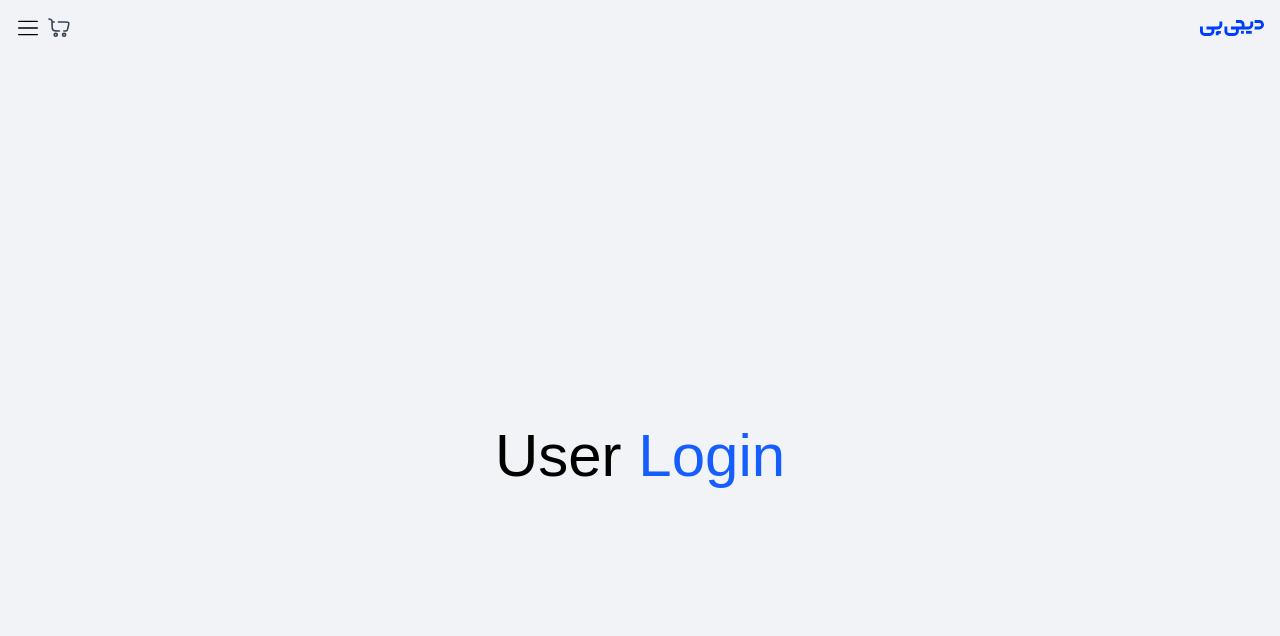
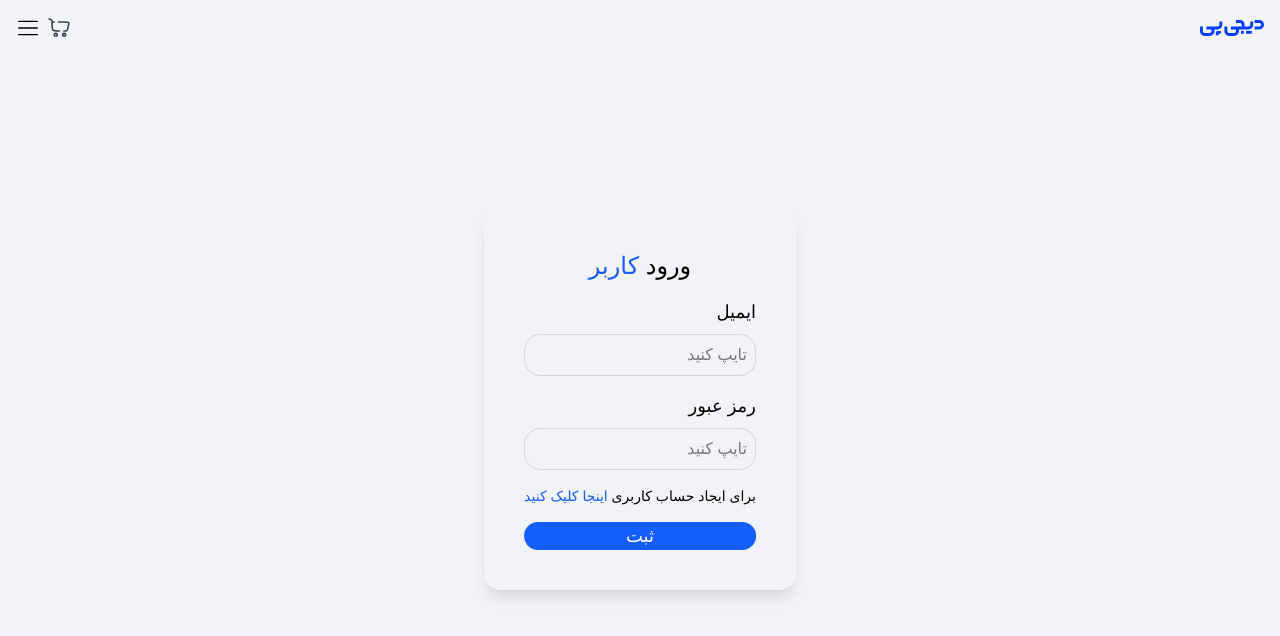
Before and after one commit to elmira1385/digipay, a Next.js app: page /loginandregester in a window 1280 px wide. Shown: the top 636 px of the page. Built offline with nearby package versions, Linux system fonts and the light colour scheme; a web font is replaced by a local one.

Commit message:
some things are added

```diff
--- a/package.json
+++ b/package.json
@@ -18,6 +18,7 @@
     "next": "16.1.6",
     "react": "19.2.3",
     "react-dom": "19.2.3",
+    "react-hook-form": "^7.76.1",
     "react-i18next": "^16.5.4",
     "react-redux": "^9.2.0",
     "swiper": "^12.1.2",
--- a/src/app/globals.css
+++ b/src/app/globals.css
@@ -1,4 +1,3 @@
-
 @import "tailwindcss";
 
 @font-face {
@@ -68,7 +67,6 @@ background-color: #f2f3f6;
   align-items: center;
 }
 
-
 .ss01 {
   -moz-font-feature-settings: "ss01";
   -webkit-font-feature-settings: "ss01";
--- a/src/app/layout.tsx
+++ b/src/app/layout.tsx
@@ -17,8 +17,7 @@ const geistMono = Geist_Mono({
 });
 
 export const metadata: Metadata = {
-  title: "Create Next App",
-  description: "Generated by create next app",
+  title: "digipay",
 };
 
 export default function RootLayout({
--- a/src/app/loginandregester/UI/loginorregister.tsx
+++ b/src/app/loginandregester/UI/loginorregister.tsx
@@ -1,14 +1,55 @@
-import React from 'react'
+"use client";
+import { useState } from "react";
+import { useTranslation } from "react-i18next";
 
 const Loginorregister = () => {
+ const[isLoginOpen,setIsLoginOpen]= useState(true)
+  const { t } = useTranslation();
   return (
-    <div className='flex  justify-center items-center h-full'>
-        <div className='flex flex-col p-4 '>
-            <p className='text-6xl'>User <span className='text-blue-600'>Login</span></p>
+    <div className="flex justify-center items-center fixed top-1/2 left-1/2 -translate-1/2">
+      {isLoginOpen?<div className="flex flex-col  p-10 shadow-lg shadow-black/10 rounded-2xl justify-center items-center gap-4">
+        <p className="text-2xl">
+          {t("loginOrRegister.login")} <span className="text-blue-600">{t("loginOrRegister.user")}</span>
+        </p>
+        <form className="flex flex-col gap-4" action="">
+          <div className="flex flex-col gap-2">
+            <label className="text-lg">{t("loginOrRegister.email")}</label>
+            <input className="outline-none border border-gray-300 p-2 rounded-2xl" placeholder={t("loginOrRegister.typeHere")} type="text" />
+          </div>
+          <div className="flex flex-col gap-2">
+            <label className="text-lg">{t("loginOrRegister.password")}</label>
+            <input className="outline-none border border-gray-300 p-2 rounded-2xl" placeholder={t("loginOrRegister.typeHere")} type="text" />
+          </div>
+          <p className="text-sm">{t("loginOrRegister.createANewAccount")} <span onClick={()=>{
+            setIsLoginOpen(false)
+          }} className="text-blue-600 ">{t("loginOrRegister.clickHere")}</span></p>
+          <button className="bg-blue-600 rounded-2xl text-white text-lg ">{t("loginOrRegister.submit")}</button>
+        </form>
+      </div>:<div className="flex flex-col p-6 shadow-lg shadow-black/10 rounded-2xl justify-center items-center gap-4">
+        <p className="text-2xl">
+          {t("loginOrRegister.register")} <span className="text-blue-600">{t("loginOrRegister.user")}</span>
+        </p>
+        <form className="flex flex-col gap-4" action="">
+          <div className="flex flex-col gap-2">
+            <label className="text-lg">{t("loginOrRegister.name")}</label>
+            <input className="outline-none border border-gray-300 p-2 rounded-2xl" placeholder={t("loginOrRegister.typeHere")} type="text" />
+          </div>
+          <div className="flex flex-col gap-2">
+            <label className="text-lg">{t("loginOrRegister.email")}</label>
+            <input className="outline-none border border-gray-300 p-2 rounded-2xl" placeholder={t("loginOrRegister.typeHere")} type="text" />
+          </div>
+          <div className="flex flex-col gap-2">
+            <label className="text-lg">{t("loginOrRegister.password")}</label>
+            <input className="outline-none border border-gray-300 p-2 rounded-2xl" placeholder={t("loginOrRegister.typeHere")} type="text" />
+          </div>
+          <p className="text-sm">{t("loginOrRegister.alreadyHaveAccount")} <span onClick={()=>{
+            setIsLoginOpen(true)
+          }} className="text-blue-600">{t("loginOrRegister.clickHere")}</span></p>
+          <button className="bg-blue-600 rounded-2xl text-white text-lg ">{t("loginOrRegister.createAccount")}</button>
+        </form>
+      </div>}
+    </div>
+  );
+};
 
-        </div>
-    </div>
-  )
-}
-
-export default Loginorregister
+export default Loginorregister;
--- a/src/i18next/index.ts
+++ b/src/i18next/index.ts
@@ -30,8 +30,8 @@ i18n.use(initReactI18next).init({
         home: "خانه",
         toman: "تومانی",
         ghest: "قسط",
-        addToBasket:"افزودن به سبد خرید",
-        loginOrregister:"ورود / ثبت نام",
+        addToBasket: "افزودن به سبد خرید",
+        loginOrregister: "ورود / ثبت نام",
         sale: {
           ghestpayment1: "5,722,860",
           brand1: "تیمچه گلد",
@@ -51,7 +51,7 @@ i18n.use(initReactI18next).init({
           mainpayment3: "3,525,000",
           darsad3: "9%",
           salepayment3: "2,299,000",
-           ghestpayment4: "120,000",
+          ghestpayment4: "120,000",
           brand4: "اتاقک",
           information4: "میله پورشیخیان در رامسر",
           mainpayment4: "1,200,000",
@@ -91,7 +91,21 @@ i18n.use(initReactI18next).init({
           mainpayment10: "4,000,000",
           darsad10: "15%",
           salepayment10: "3,395,000",
-          amazingsale:"تخفیف شگفت انگیز",
+          amazingsale: "تخفیف شگفت انگیز",
+        },
+        loginOrRegister: {
+          login: "ورود",
+          register:"ثبت نام",
+          name:"نام",
+          user: "کاربر",
+          email: "ایمیل",
+          password: "رمز عبور",
+          createANewAccount:"برای ایجاد حساب کاربری ",
+          alreadyHaveAccount:"آیا حساب کاربری دارید ؟",
+          clickHere:"اینجا کلیک کنید",
+          submit:"ثبت",
+          createAccount:"ایجاد حساب",
+          typeHere:"تایپ کنید"
         },
       },
     },
```
Also changed, not shown: 1 other file (tests, documents, lock files or other folders). Lines whose indentation alone changed are shown as unchanged.
